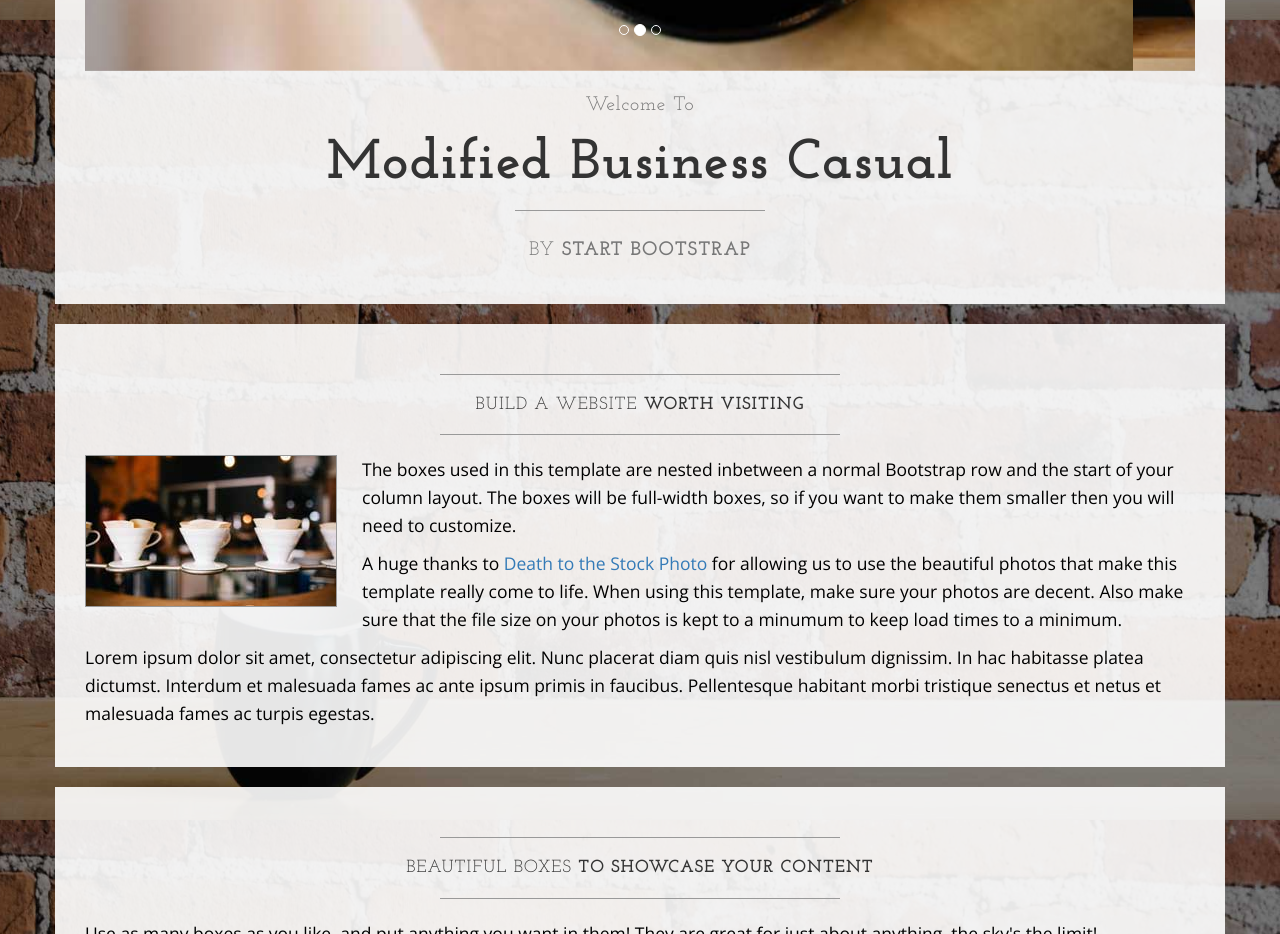
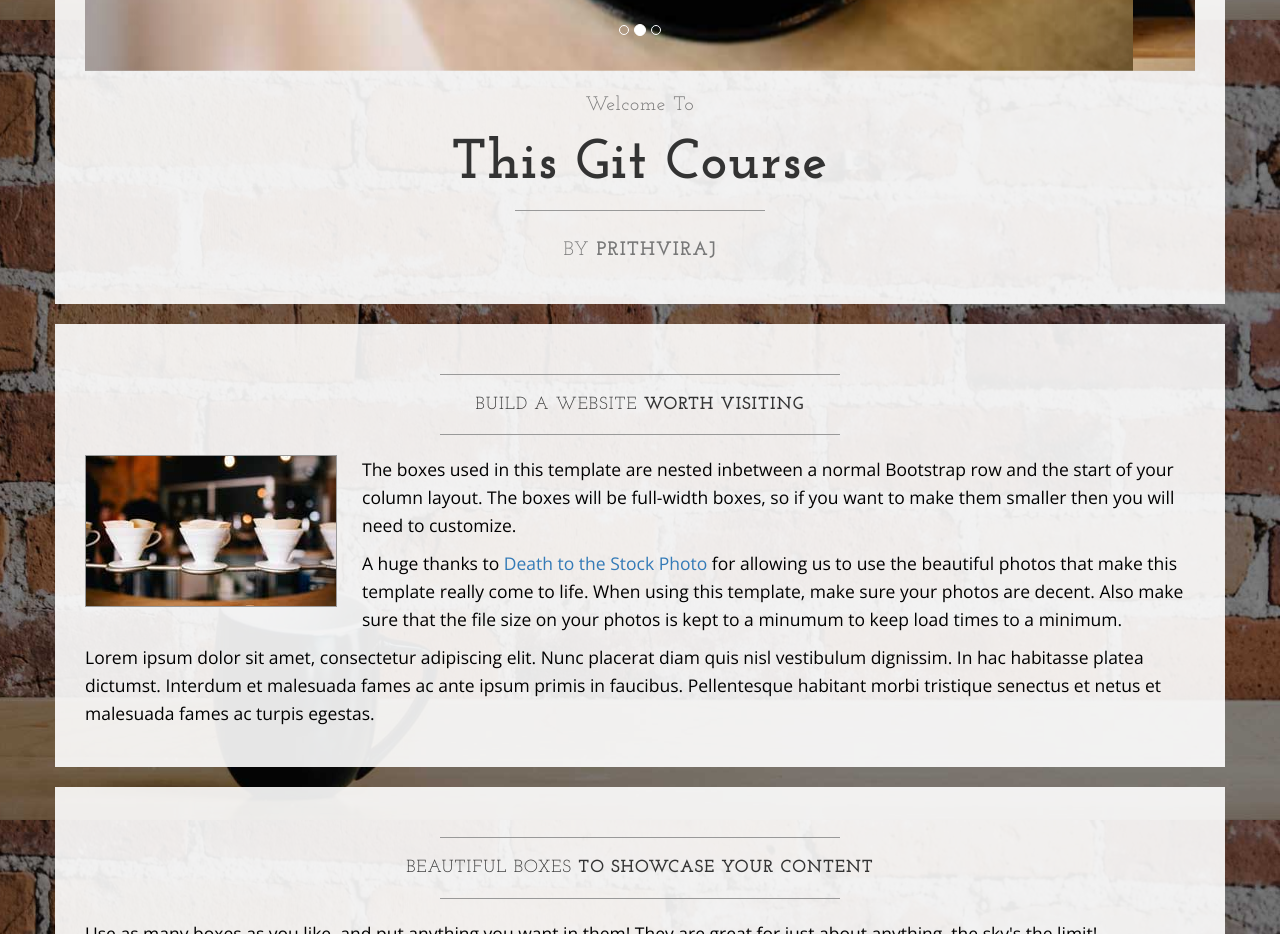
Before and after one commit to emprit1988/git-tryout, a plain HTML site: page index.html in a window 1280 px wide. Shown: the part 780-1714 px from the top of the page. Drawn offline with nearby package versions, Linux system fonts and the light colour scheme.

Commit message:
Changed items after carousel

```diff
--- a/index.html
+++ b/index.html
@@ -108,11 +108,11 @@
                     <h2 class="brand-before">
                         <small>Welcome to</small>
                     </h2>
-                    <h1 class="brand-name">Modified Business Casual</h1>
+                    <h1 class="brand-name">This Git Course</h1>
                     <hr class="tagline-divider">
                     <h2>
                         <small>By
-                            <strong>Start Bootstrap</strong>
+                            <strong>prithviraj</strong>
                         </small>
                     </h2>
                 </div>
```
